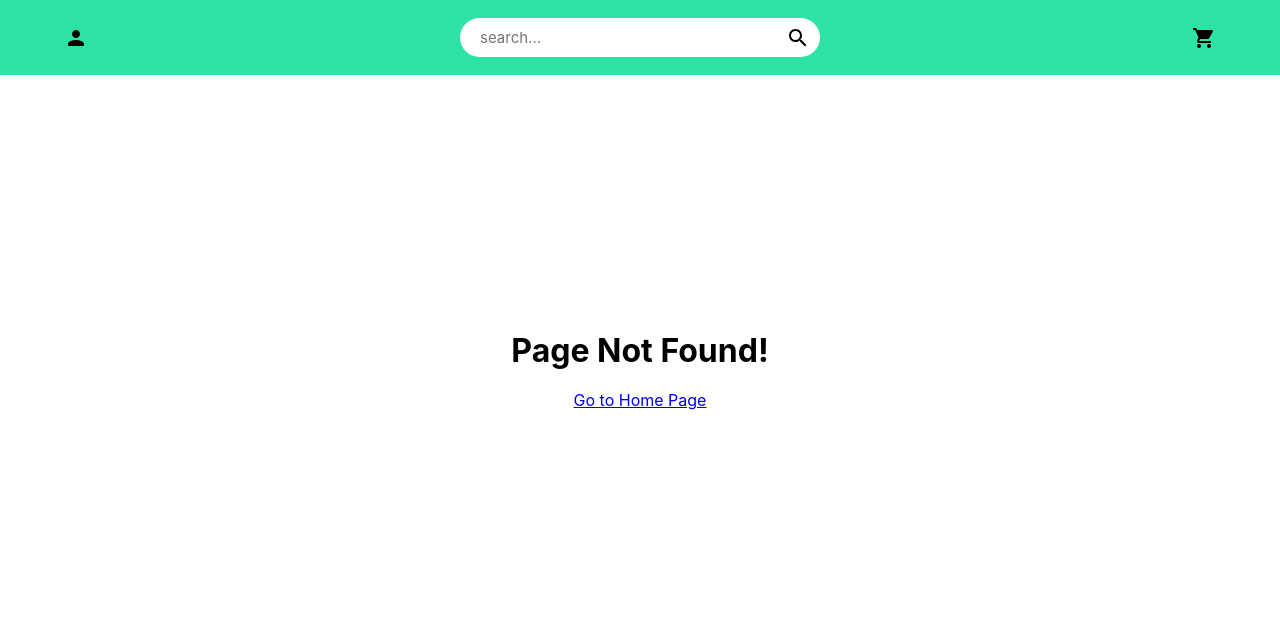
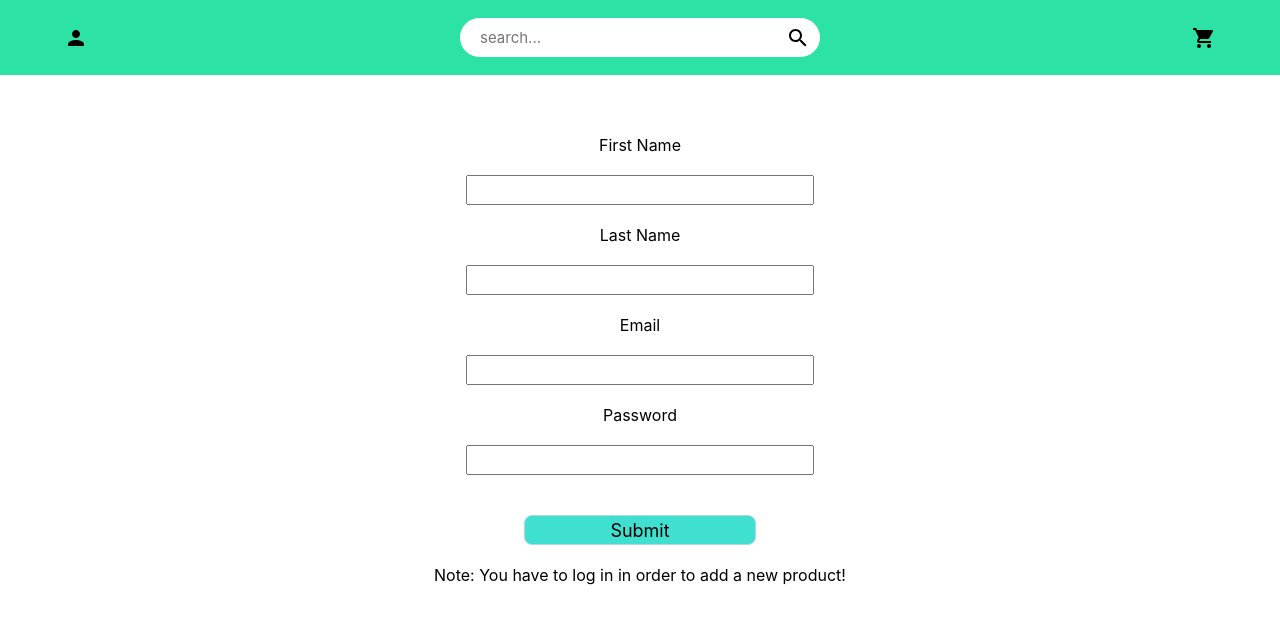
Before and after one commit to hanwenzhang123/e-commerce-shopping-cart, a React (Create React App) app in the folder frontend/: page /user in a window 1280 px wide. Before the commit this address had no page. Shown: the top 624 px of the page. Built offline with nearby package versions, Linux system fonts and the light colour scheme.

Commit message:
some progress on form handling

```diff
--- a/frontend/src/App.js
+++ b/frontend/src/App.js
@@ -1,4 +1,4 @@
-import React from "react";
+import React, { useState } from "react";
 import { BrowserRouter as Router, Route, Routes } from "react-router-dom";
 
 import Navbar from "./component/Navbar.js";
@@ -6,15 +6,23 @@ import Homepage from "./page/Homepage.js";
 import Product from "./page/Product.js";
 import ShoppingCart from "./page/ShoppingCart.js";
 import Errorpage from "./page/Errorpage.js";
+import CreateUser from "./page/CreateUser.js";
+import UserInfo from "./page/UserInfo.js";
 
 function App() {
+  const [isLogin, setIsLogin] = useState(false);
+
   return (
     <React.Fragment>
-      <Navbar />
+      <Navbar isLogin={isLogin} />
       <Router>
         <Routes>
           <Route exact path="/" element={<Homepage />} />
           <Route exact path="/product" element={<Product />} />
+          <Route
+            path="/user"
+            element={isLogin ? <UserInfo /> : <CreateUser />}
+          />
           <Route exact path="/cart" element={<ShoppingCart />} />
           <Route exact path="/404" element={<Errorpage />} />
           <Route path="/*" element={<Errorpage />} />
--- a/frontend/src/UI/CommonStyle.js
+++ b/frontend/src/UI/CommonStyle.js
@@ -8,4 +8,26 @@ const Container = styled.div`
   padding: 30px 50px 30px 50px;
 `;
 
-export { Container };
+const FormContainer = styled.div`
+  display: flex;
+  justify-content: center;
+  align-items: center;
+  height: 100%;
+  padding: 60px;
+  flex-direction: column;
+  input {
+    margin: 20px;
+    width: 30%;
+    height: 30px;
+  }
+  input[type="submit"] {
+    background-color: turquoise;
+    font-size: large;
+    border: 1px solid lightblue;
+    border-radius: 8px;
+    width: 20%;
+    cursor: pointer;
+  }
+`;
+
+export { Container, FormContainer };
--- /dev/null
+++ b/frontend/src/component/Input.js
@@ -0,0 +1,27 @@
+import React, { useState } from "react";
+
+export default function Input(props) {
+  const { label, type, id, placeholder } = props;
+
+  const [value, setValue] = useState("");
+
+  const handleChange = (e) => {
+    let temp = e.target.value;
+    console.log(temp);
+    setValue(temp);
+  };
+
+  return (
+    <React.Fragment>
+      <label>{label}</label>
+      <input
+        id={id}
+        type={type}
+        value={value}
+        placeholder={placeholder}
+        onChange={handleChange}
+        required
+      ></input>
+    </React.Fragment>
+  );
+}
--- a/frontend/src/component/Navbar.js
+++ b/frontend/src/component/Navbar.js
@@ -4,18 +4,41 @@ import ShoppingCartIcon from "@mui/icons-material/ShoppingCart";
 import PersonIcon from "@mui/icons-material/Person";
 import classes from "./style.module.css";
 
-export default function Navbar() {
+export default function Navbar(props) {
+  const { isLogin } = props;
+
+  const handleChange = (e) => {
+    console.log(e.target.value);
+  };
+
+  const userHandler = () => {
+    window.location.href = "/user";
+  };
+
+  const shoppingCartHandler = (e) => {
+    window.location.href = "/cart";
+  };
+
   return (
     <nav className={classes.navigation}>
-      <div class={classes.iconLeft}>
-        <PersonIcon className={classes.personIcon} />
+      <div className={classes.iconLeft}>
+        <PersonIcon className={classes.personIcon} onClick={userHandler} />
+        {isLogin && <p>logged in</p>}
       </div>
       <div className={classes.searchBar}>
-        <input type="text" placeholder="search..." id="search-input" />
+        <input
+          type="text"
+          placeholder="search..."
+          id="search-input"
+          onChange={handleChange}
+        />
         <SearchIcon className={classes.searchIcon} />
       </div>
-      <div class={classes.iconRight}>
-        <ShoppingCartIcon className={classes.shoppingCart} />
+      <div className={classes.iconRight}>
+        <ShoppingCartIcon
+          className={classes.shoppingCart}
+          onClick={shoppingCartHandler}
+        />
       </div>
     </nav>
   );
--- /dev/null
+++ b/frontend/src/page/CreateUser.js
@@ -0,0 +1,29 @@
+import React, { useState, useEffect } from "react";
+import { FormContainer } from "../UI/CommonStyle.js";
+import Input from "../component/Input.js";
+
+export default function CreateUser() {
+  const [userJSON, setUserJSON] = useState("");
+
+  const handleUserJSON = (info) => {};
+
+  const handleSubmit = (e) => {
+    e.preventDefault();
+    console.log(e.target);
+    alert("You have signed in successfully");
+    window.location.href = "/";
+  };
+
+  return (
+    <form onSubmit={handleSubmit}>
+      <FormContainer>
+        <Input label="First Name" id="fname" type="text" />
+        <Input label="Last Name" id="lname" type="text" />
+        <Input label="Email" id="email" type="email" />
+        <Input label="Password" id="password" type="password" />
+        <input type="submit" value="Submit" />
+        <p>Note: You have to log in in order to add a new product!</p>
+      </FormContainer>
+    </form>
+  );
+}
--- /dev/null
+++ b/frontend/src/page/UserInfo.js
@@ -0,0 +1,10 @@
+import React from "react";
+import { Container } from "../UI/CommonStyle.js";
+
+export default function UserInfo() {
+  return (
+    <React.Fragment>
+      <Container>"This is user info page meaning you have signed in"</Container>
+    </React.Fragment>
+  );
+}
```
